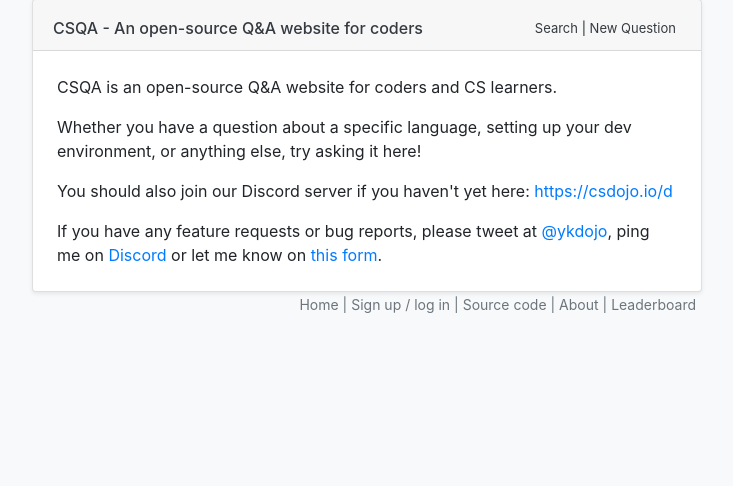
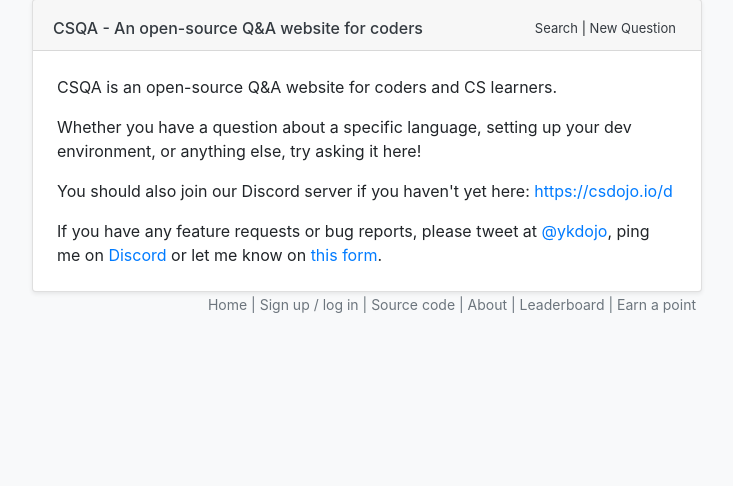
Before and after one commit to ykdojo/csqa, a Django app: page /about/ in a window 1280 px wide. Shown: the part 21-507 px from the top of the page, without its empty margins (273-1006 px from the left). Run offline with Django 3.2, Linux system fonts and the light colour scheme; some libraries are stand-ins or nearby versions.

Commit message:
Added a link to the post about earning a point

```diff
--- a/templates/base.html
+++ b/templates/base.html
@@ -49,7 +49,8 @@
             {% endif %}
                 <a href="https://github.com/ykdojo/csqa" class="text-secondary" target="_blank">Source code</a> |
             <a href="/about" class="text-secondary">About</a> |
-            <a href="/leaderboard" class="text-secondary">Leaderboard</a>
+            <a href="/leaderboard" class="text-secondary">Leaderboard</a> |
+            <a href="https://csqa.io/question/250/" class="text-secondary">Earn a point</a>
         </div>
     </body>
     <script>
```
